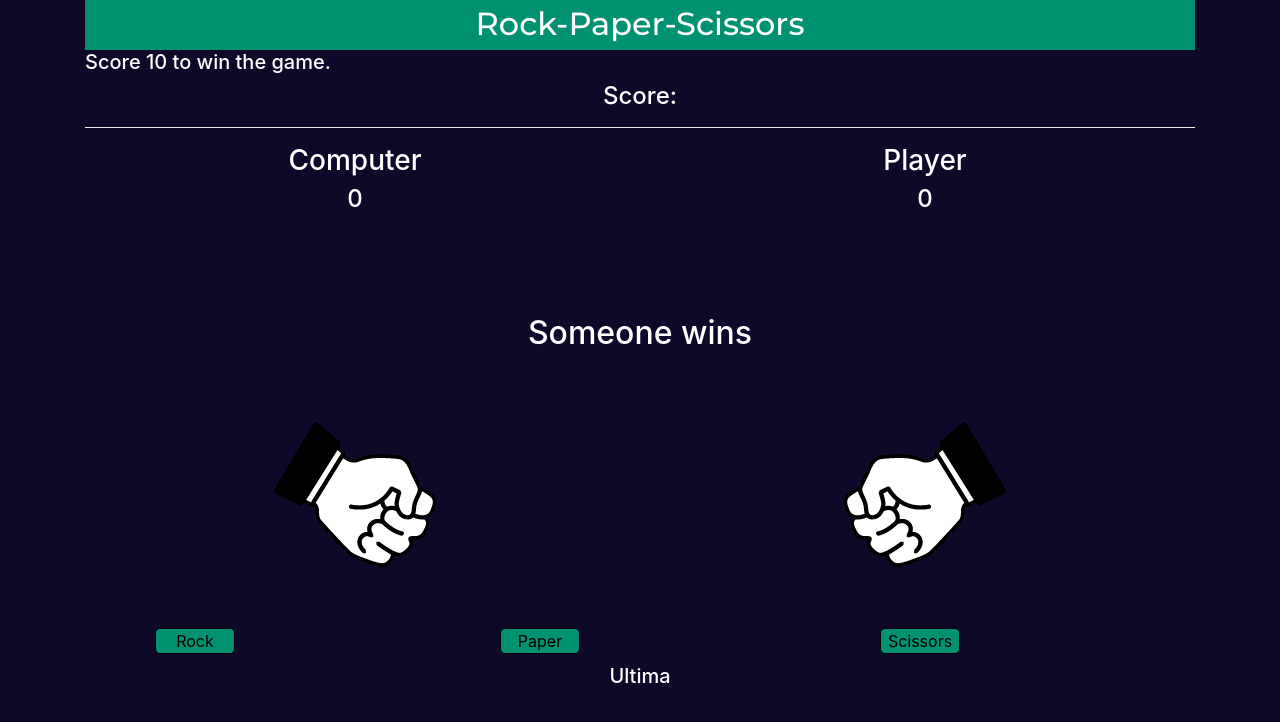
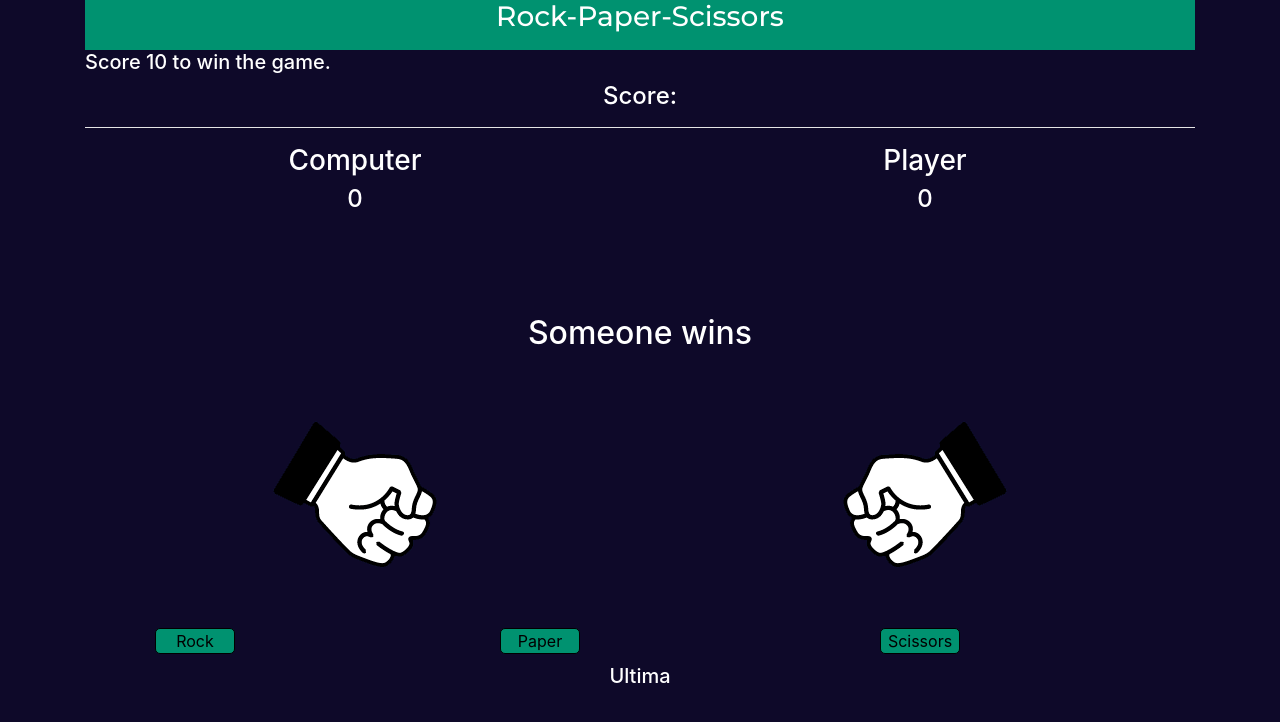
Before and after one commit to 66baphomet/rock-paper-scissors, a plain HTML site: page index.html in a window 1280 px wide. Drawn offline with nearby package versions, Linux system fonts and the light colour scheme.

Commit message:
Update index.html

```diff
--- a/index.html
+++ b/index.html
@@ -10,7 +10,7 @@
 </head>
 <body class="container">
 
-    <header><h2>Rock-Paper-Scissors</h2></header>
+    <header><h3>Rock-Paper-Scissors</h3></header>
 
     <h5>Score 10 to win the game.</h5>
     <h4 style="text-align: center;color: white;">Score:</h4>
```
